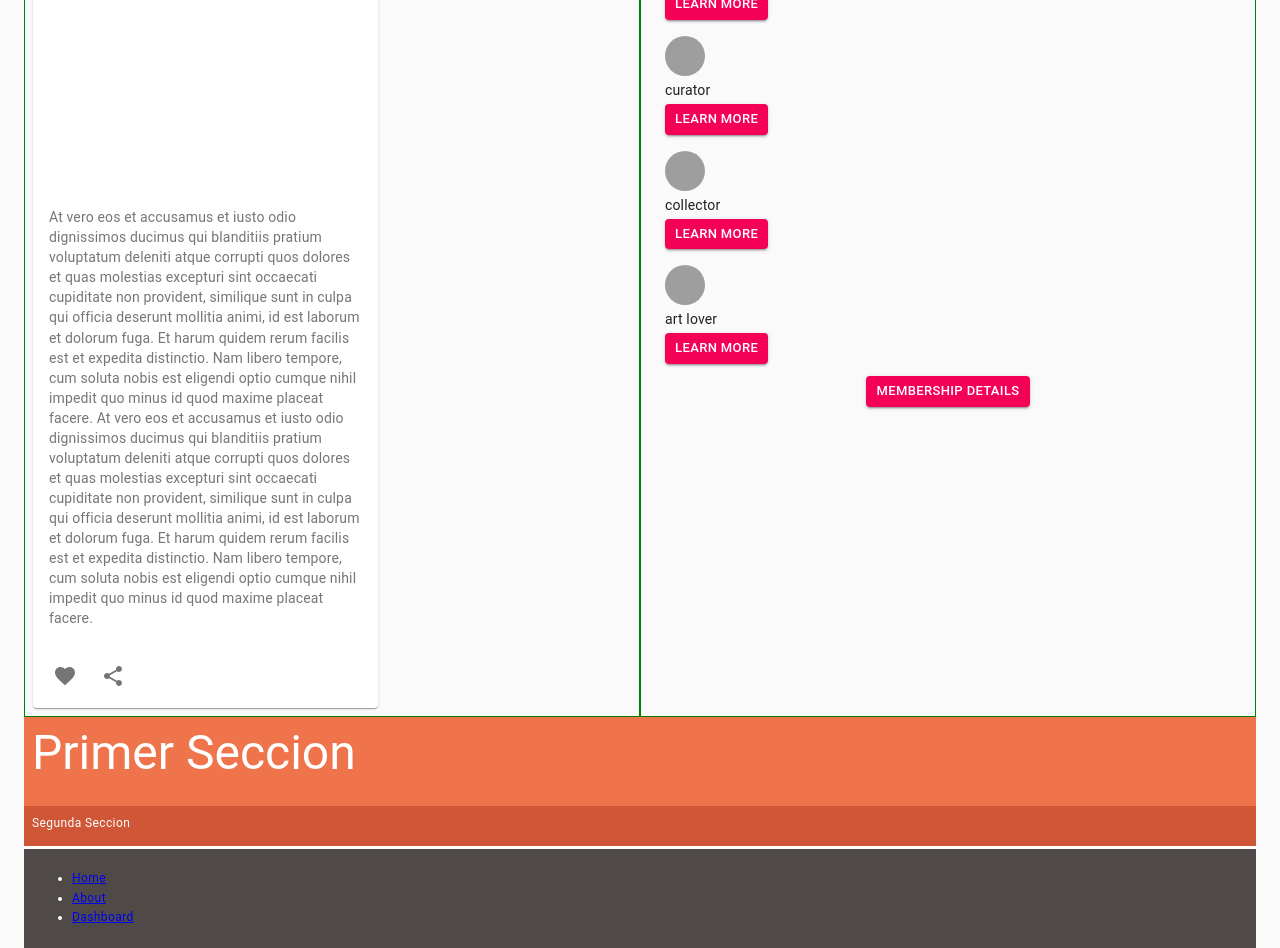
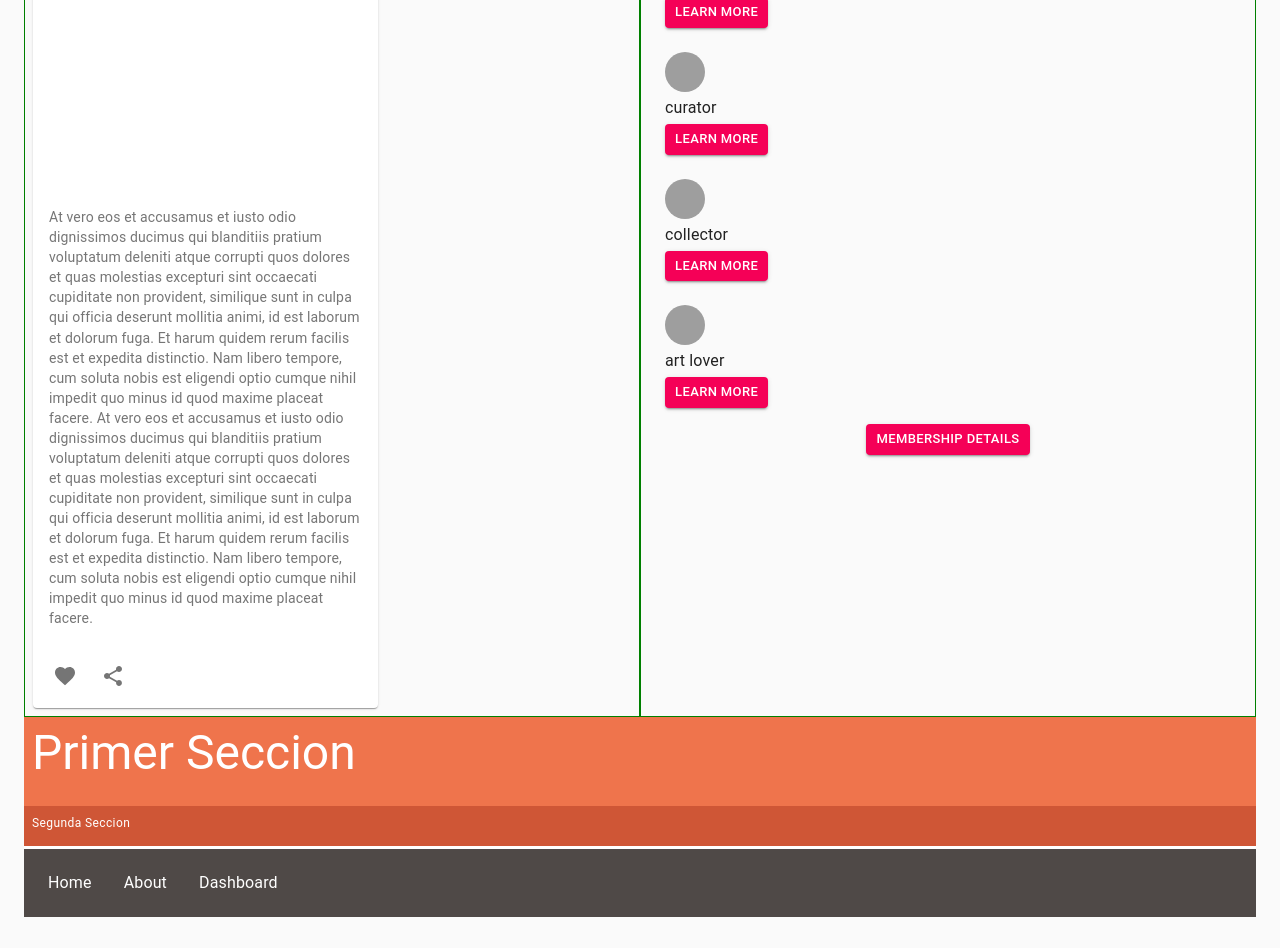
Before and after one commit to ekonotek/scout, a React (Create React App) app: page / in a window 1280 px wide. Shown: the part 220-1168 px from the top of the page. After the commit the page ends 1137 px from the top, so only its background shows below. Built offline with nearby package versions, Linux system fonts and the light colour scheme; grey boxes are pictures that could not be loaded.

Commit message:
Use MenuList for bottom bar

```diff
--- a/src/App.js
+++ b/src/App.js
@@ -15,9 +15,11 @@ import { makeStyles } from "@material-ui/core/styles";
 
 import {
   AppBar,
-  Badge,
+  // Badge,
   Box,
-  List,
+  // List,
+MenuList,
+MenuItem,
   Toolbar,
   Typography,
   Button,
@@ -27,7 +29,7 @@ import MenuIcon from "@material-ui/icons/Menu";
 
 import Home from './Components/Paginas/Home'
 
-const useStyles = makeStyles((theme) => ({
+const useStyles = makeStyles( (theme) => ({
   root: {
     flexGrow: 1
   },
@@ -114,19 +116,17 @@ function App() {
             </Typography>
           </Box>
           <Box p={1} mt={"3px"} style={{ width: "100%" }} bgcolor="#4f4947">
-            <Typography variant="caption" display="block" gutterBottom>
-            <ul>
-              <li>
-                <Link to="/">Home</Link>
-              </li>
-              <li>
-                <Link to="/about">About</Link>
-              </li>
-              <li>
-                <Link to="/dashboard">Dashboard</Link>
-              </li>
-            </ul>
-            </Typography>
+          <MenuList style={{ display: "flex" }}>
+              <MenuItem component={Link} to="/">
+                Home
+              </MenuItem>
+              <MenuItem component={Link} to="/about">
+                About
+              </MenuItem>
+              <MenuItem component={Link} to="/dashboard">
+                Dashboard
+              </MenuItem>
+            </MenuList>
           </Box>
         </Box>
       </Container>
--- a/src/Components/Objects/roleList.js
+++ b/src/Components/Objects/roleList.js
@@ -10,9 +10,20 @@ import {
   Typography
 } from "@material-ui/core";
 // import ImageTemplate from "../nav/ImageTemplate";
+import { makeStyles } from "@material-ui/core/styles";
+
 import RoleListItem from './roleListItem'
 
+const useStyles = makeStyles((theme) => ({
+  container: {
+    display: "flex",
+    flexWrap: "wrap",
+    flexDirection: "row",
+  }
+}))
+
 export default function RoleList(props) {
+  const classes = useStyles();
 
   const { memberRoles } = props
 
@@ -24,9 +35,10 @@ return(
       </Typography>
 
         <List
-              // display="flex"
-              // flexWrap="wrap"
-              // justifyContent="flex-start"
+              display="flex"
+flexDirection="row"
+              flexWrap="wrap"
+              justifyContent="flex-start"
         >
           {memberRoles &&
             memberRoles.data.map((member, i) => (
--- a/src/Components/Objects/roleListItem.js
+++ b/src/Components/Objects/roleListItem.js
@@ -18,14 +18,14 @@ export default function RoleListItem(props) {
   const urlFile = "https://zl3yo.csb.app" + "/images/account.svg";
 
   return (
-    <ListItem alignItems="flex-start" dense="true">
+    <ListItem alignItems="flex-start" >
     <Box>
 
       <ListItemAvatar>
         <Avatar alt="Remy Sharp" src={urlFile} />
       </ListItemAvatar>
       <ListItemText
-        disableTypography={true}
+        // disableTypography={true}
         primary={member.role}
         // secondary={}
         />
```
